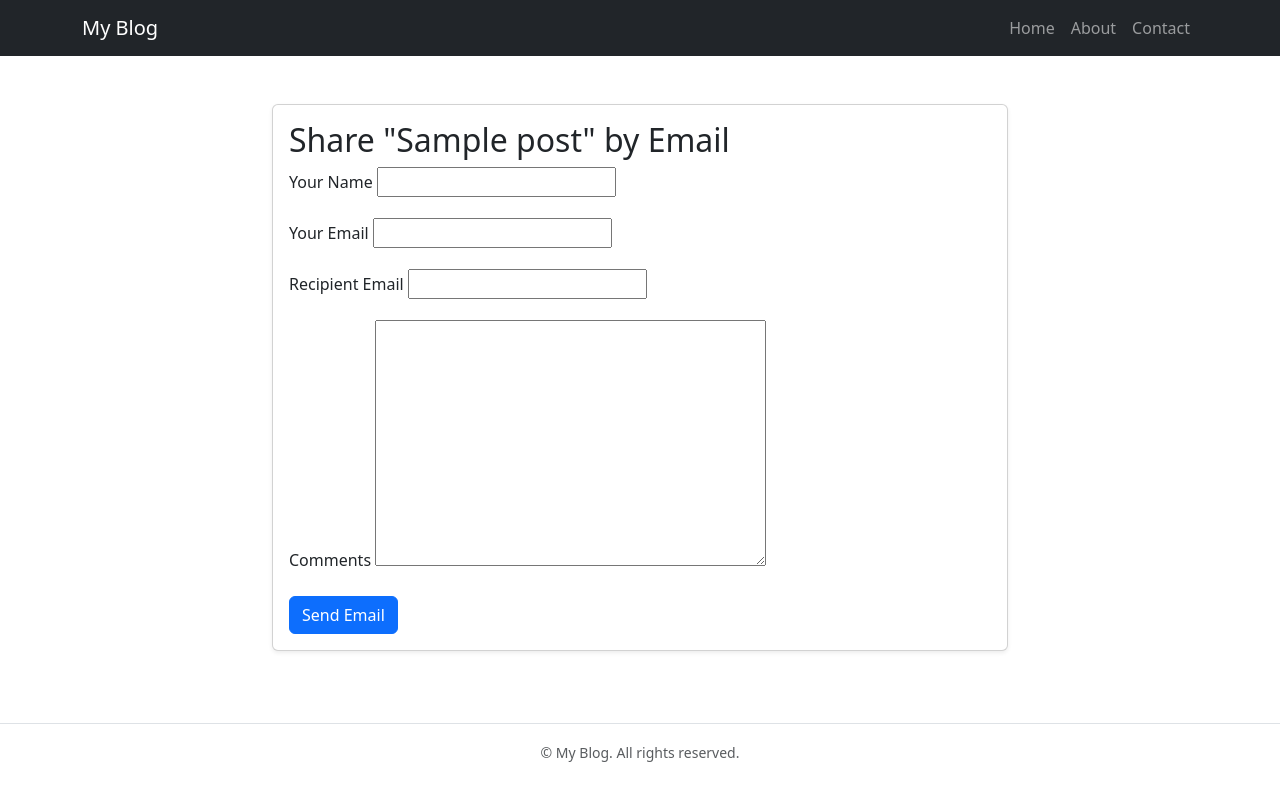
After one commit to pouya-mhb/Django-Practice, a Django app: page /blog/1/share/ in a window 1280 px wide. The commit adds this page. Run offline with Django 5.2, Linux system fonts and the light colour scheme; tables that the repository leaves empty hold one stand-in row (values such as "Sample post").

Commit message:
ADD SHARE POST BY EMAIL FEATURE

```diff
--- a/backend/backend/settings.py
+++ b/backend/backend/settings.py
@@ -51,7 +51,7 @@ MIDDLEWARE = [
 ]
 
 ROOT_URLCONF = "backend.urls"
-
+EMAIL_BACKEND = "django.core.mail.backends.console.EmailBackend"
 TEMPLATES = [
     {
         "BACKEND": "django.template.backends.django.DjangoTemplates",
--- a/backend/blog/Templates/blog/post/detail.html
+++ b/backend/blog/Templates/blog/post/detail.html
@@ -19,6 +19,10 @@
         <a href="{% url 'blog:post_list' %}" class="btn btn-outline-secondary btn-sm">
             ← Back to all posts
         </a>
+        <a href="{% url 'blog:post_share' post.id %}" class="btn btn-outline-primary btn-sm">
+            📤 Share this post
+        </a>
+
     </div>
 </div>
 {% endblock %}
--- /dev/null
+++ b/backend/blog/Templates/blog/post/share.html
@@ -0,0 +1,43 @@
+{% extends "blog/base.html" %}
+{% block title %}Share "{{ post.title }}"{% endblock %}
+{% block content %}
+
+<div class="row justify-content-center">
+    <div class="col-lg-8">
+        <div class="card shadow-sm mb-4">
+            <div class="card-body">
+                <h2 class="card-title">Share "{{ post.title }}" by Email</h2>
+
+                {% if sent %}
+                <div class="alert alert-success mt-3">
+                    ✅ Your email has been sent successfully to {{ form.cleaned_data.to }}.
+                </div>
+                <a href="{{ post.get_absolute_url }}" class="btn btn-outline-secondary mt-3">Back to post</a>
+                {% else %}
+                <form method="post" novalidate>
+                    {% csrf_token %}
+                    <div class="mb-3">
+                        <label class="form-label" for="{{ form.name.id_for_label }}">Your Name</label>
+                        {{ form.name }}
+                    </div>
+                    <div class="mb-3">
+                        <label class="form-label" for="{{ form.email.id_for_label }}">Your Email</label>
+                        {{ form.email }}
+                    </div>
+                    <div class="mb-3">
+                        <label class="form-label" for="{{ form.to.id_for_label }}">Recipient Email</label>
+                        {{ form.to }}
+                    </div>
+                    <div class="mb-3">
+                        <label class="form-label" for="{{ form.comments.id_for_label }}">Comments</label>
+                        {{ form.comments }}
+                    </div>
+                    <button type="submit" class="btn btn-primary">Send Email</button>
+                </form>
+                {% endif %}
+            </div>
+        </div>
+    </div>
+</div>
+
+{% endblock %}
--- /dev/null
+++ b/backend/blog/forms.py
@@ -0,0 +1,12 @@
+from django import forms
+
+
+class EmailPostForm(forms.Form):
+    name = forms.CharField(max_length=25, label="Your name")
+    email = forms.EmailField(label="Your email")
+    to = forms.EmailField(label="Recipient email")
+    comments = forms.CharField(
+        required=False,
+        widget=forms.Textarea(),
+        label="Add a comment (optional)",
+    )
--- a/backend/blog/urls.py
+++ b/backend/blog/urls.py
@@ -18,4 +18,5 @@ urlpatterns = [
         views.PostDetail.as_view(),
         name="post_detail",
     ),
+    path("<int:post_id>/share/", views.post_share, name="post_share"),
 ]
--- a/backend/blog/views.py
+++ b/backend/blog/views.py
@@ -1,8 +1,10 @@
 from django.shortcuts import render
 from .models import Post
+from .forms import EmailPostForm
 from django.core.paginator import Paginator, EmptyPage, PageNotAnInteger
 from django.views.generic import ListView, DetailView
-
+from django.shortcuts import get_object_or_404, render
+from django.core.mail import send_mail
 
 # def post_list(request):
 #     posts = Post.published.all()
@@ -19,11 +21,11 @@ from django.views.generic import ListView, DetailView
 #     return render(request, "blog/post/list.html", {"page": page_number, "posts": posts})
 
 
-def post_detail(request, year, month, day, post):
-    post = Post.objects.get(
-        slug=post, publish__year=year, publish__month=month, publish__day=day
-    )
-    return render(request, "blog/post/detail.html", {"post": post})
+# def post_detail(request, year, month, day, post):
+#     post = Post.objects.get(
+#         slug=post, publish__year=year, publish__month=month, publish__day=day
+#     )
+#     return render(request, "blog/post/detail.html", {"post": post})
 
 
 def year_archive(request, year):
@@ -69,3 +71,26 @@ class PostDetail(DetailView):
             )
             .first()
         )
+
+
+def post_share(request, post_id):
+    # post = Post.published.get(id=post_id)
+    post = get_object_or_404(Post, id=post_id, status="published")
+    sent = False
+
+    if request.method == "POST":
+        form = EmailPostForm(request.POST)
+        if form.is_valid():
+            cd = form.cleaned_data
+            post_url = request.build_absolute_uri(post.get_absolute_url())
+            subject = f"{cd['name']} recommends you read {post.title}"
+            message = f"Read {post.title} at {post_url}\n\n{cd['name']}'s comments: {cd['comments']}"
+            send_mail(subject, message, "your_email@example.com", [cd["to"]])
+            sent = True
+
+    else:
+        form = EmailPostForm()
+
+    return render(
+        request, "blog/post/share.html", {"post": post, "form": form, "sent": sent}
+    )
```
